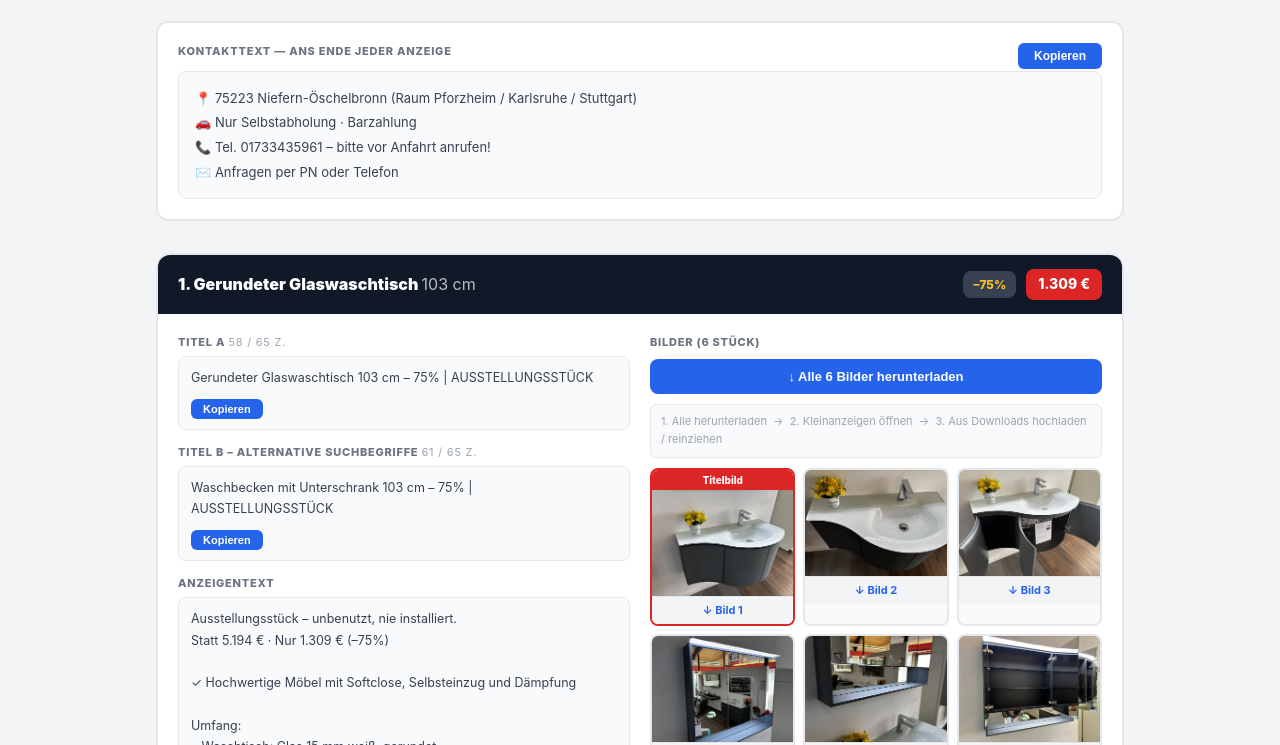
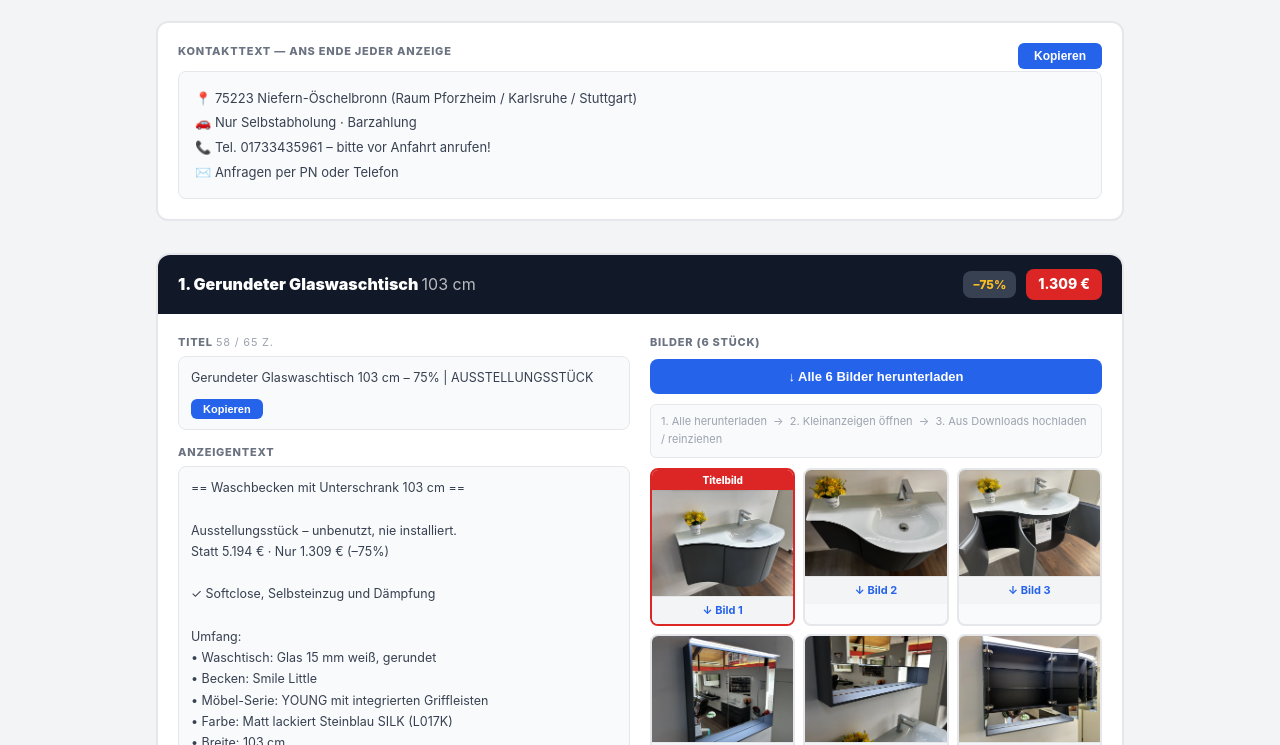
Before and after one commit to TauberFrank/restposten.waschplatz-experten.com, a website: page kleinanzeigen.html in a window 1280 px wide. Shown: the part 55-800 px from the top of the page. Drawn offline with Linux system fonts and the light colour scheme.

Commit message:
Kleinanzeigen: JPG-Downloads, ein Titel, Alt-Begriff im Text
- Download-Buttons laden JPG statt WebP
- Nur noch ein Titelfeld (Titel A)
- Alt-Suchbegriff (Titel B) als == Überschrift == im Anzeigentext

Co-Authored-By: Claude Sonnet 4.6 <noreply@anthropic.com>

```diff
--- a/kleinanzeigen.html
+++ b/kleinanzeigen.html
@@ -109,8 +109,8 @@
     images.forEach((src, i) => {
       setTimeout(() => {
         const a = document.createElement('a');
-        a.href = src;
-        a.download = `${id}-${i+1}.webp`;
+        a.href = src.replace('.webp', '.jpg');
+        a.download = `${id}-${i+1}.jpg`;
         document.body.appendChild(a);
         a.click();
         document.body.removeChild(a);
@@ -147,12 +147,13 @@
     return { main: t1, alt: t2 };
   }
 
-  function buildText(p) {
+  function buildText(p, id) {
     const price = p.price.toLocaleString('de-DE', {minimumFractionDigits: 0, maximumFractionDigits: 2});
     const orig  = p.originalPrice.toLocaleString('de-DE', {minimumFractionDigits: 0, maximumFractionDigits: 0});
     const specs = p.specs.map(s => `• ${s[0]}: ${s[1]}`).join('\n');
+    const alt   = ALT_TERMS[id] || 'Waschbecken mit Unterschrank';
 
-    let text = `Ausstellungsstück – unbenutzt, nie installiert.\nStatt ${orig} € · Nur ${price} € (–${p.discount}%)\n\n✓ Hochwertige Möbel mit Softclose, Selbsteinzug und Dämpfung\n\nUmfang:\n${specs}`;
+    let text = `== ${alt} ${p.width} ==\n\nAusstellungsstück – unbenutzt, nie installiert.\nStatt ${orig} € · Nur ${price} € (–${p.discount}%)\n\n✓ Softclose, Selbsteinzug und Dämpfung\n\nUmfang:\n${specs}`;
 
     if (p.condition) text += `\n\n⚠️ ${p.condition}`;
 
@@ -168,21 +169,19 @@
 
     const titles    = buildTitle(p, id);
     const titleText = titles.main;
-    const altTitle  = titles.alt;
-    const bodyText  = buildText(p);
+    const bodyText  = buildText(p, id);
     const price     = p.price.toLocaleString('de-DE', {minimumFractionDigits: 0, maximumFractionDigits: 2});
     const tLen      = titleText.length;
     const tClass    = tLen > MAX_TITLE ? 'over' : '';
-    const aLen      = altTitle.length;
-    const aClass    = aLen > MAX_TITLE ? 'over' : '';
 
     const imgHTML = p.images.map((src, i) => {
-      const fname = `${id}-${i+1}.webp`;
+      const jpgSrc = src.replace('.webp', '.jpg');
+      const fname  = `${id}-${i+1}.jpg`;
       return `
         <div class="img-item${i === 0 ? ' img-main' : ''}">
           ${i === 0 ? '<div class="img-main-tag">Titelbild</div>' : ''}
           <img src="${src}" alt="Bild ${i+1}" loading="lazy">
-          <a href="${src}" download="${fname}">↓ Bild ${i+1}</a>
+          <a href="${jpgSrc}" download="${fname}">↓ Bild ${i+1}</a>
         </div>`;
     }).join('');
 
@@ -202,15 +201,9 @@
       <div class="card-body">
         <div>
           <div class="field">
-            <div class="field-label">Titel A <span class="char-count ${tClass}">${tLen} / ${MAX_TITLE} Z.</span></div>
+            <div class="field-label">Titel <span class="char-count ${tClass}">${tLen} / ${MAX_TITLE} Z.</span></div>
             <div class="copy-box">${titleText.replace(/&/g,'&amp;')}
               <div class="btn-row"><button class="copy-btn-sm" onclick="copyStr(${JSON.stringify(titleText)}, this)">Kopieren</button></div>
-            </div>
-          </div>
-          <div class="field">
-            <div class="field-label">Titel B – alternative Suchbegriffe <span class="char-count ${aClass}">${aLen} / ${MAX_TITLE} Z.</span></div>
-            <div class="copy-box">${altTitle.replace(/&/g,'&amp;')}
-              <div class="btn-row"><button class="copy-btn-sm" onclick="copyStr(${JSON.stringify(altTitle)}, this)">Kopieren</button></div>
             </div>
           </div>
           <div class="field">
```
